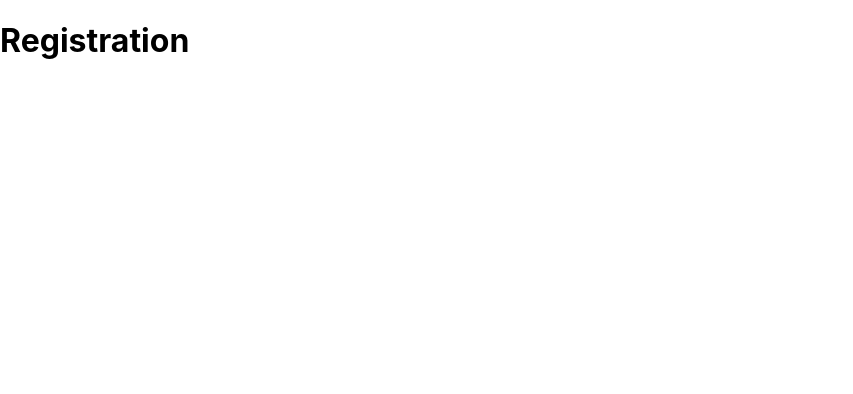
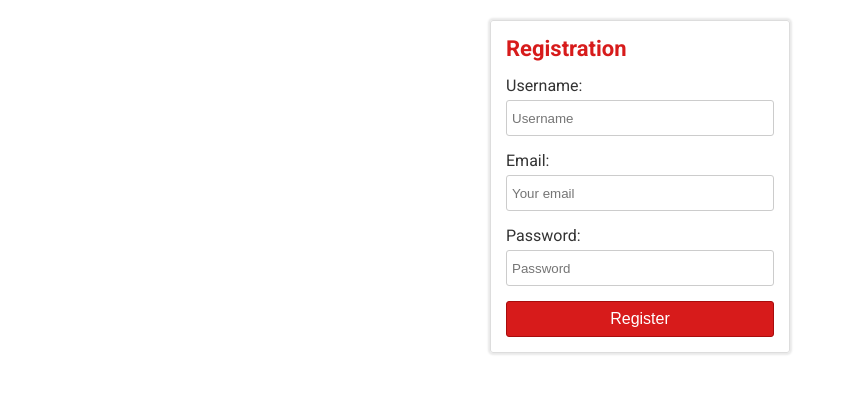
Before and after one commit to evyros/instagram-ui, a React (Create React App) app: page /register in a window 1280 px wide. Shown: the top 394 px of the page, without its empty margins (0-853 px from the left). Built offline with nearby package versions, Linux system fonts and the light colour scheme.

Commit message:
lesson 2 - registration

```diff
--- a/package.json
+++ b/package.json
@@ -6,10 +6,13 @@
     "@testing-library/jest-dom": "^5.14.1",
     "@testing-library/react": "^11.2.7",
     "@testing-library/user-event": "^12.8.3",
+    "formik": "^2.2.9",
     "react": "^17.0.2",
     "react-dom": "^17.0.2",
+    "react-router-dom": "^5.3.0",
     "react-scripts": "4.0.3",
-    "web-vitals": "^1.1.2"
+    "web-vitals": "^1.1.2",
+    "yup": "^0.32.10"
   },
   "scripts": {
     "start": "react-scripts start",
--- a/public/index.html
+++ b/public/index.html
@@ -24,7 +24,10 @@
       work correctly both with client-side routing and a non-root public URL.
       Learn how to configure a non-root public URL by running `npm run build`.
     -->
-    <title>React App</title>
+    <title>Instagram</title>
+    <link rel="preconnect" href="https://fonts.googleapis.com">
+    <link rel="preconnect" href="https://fonts.gstatic.com" crossorigin>
+    <link href="https://fonts.googleapis.com/css2?family=Roboto:wght@100;400;700&display=swap" rel="stylesheet">
   </head>
   <body>
     <noscript>You need to enable JavaScript to run this app.</noscript>
--- a/src/App.js
+++ b/src/App.js
@@ -1,10 +1,15 @@
 import './App.scss';
-import Register from "./Register/Register";
+import Register from './Register/Register';
+import { Route, Switch } from 'react-router-dom';
 
 function App() {
   return (
     <div className="App">
-      <Register />
+        <Switch>
+            <Route path="/register">
+                <Register />
+            </Route>
+        </Switch>
     </div>
   );
 }
--- a/src/Register/Register.js
+++ b/src/Register/Register.js
@@ -1,9 +1,54 @@
 import React from 'react';
+import { Formik, Form, Field, ErrorMessage } from 'formik';
+import { registerSchema } from './register.schema';
+import { register } from '../services/user.service';
+import './Register.scss';
 
 function Register() {
+
+    async function submit(values) {
+        try {
+            const user = await register(values);
+            console.log(user);
+        } catch (e) {
+            console.log(e);
+        }
+    }
+
     return (
-        <div>
-            <h1>Registration</h1>
+        <div className="Register">
+            <h1 className="Register__title">Registration</h1>
+            <Formik
+                initialValues={{ username: '', email: '', password: '' }}
+                validationSchema={registerSchema}
+                onSubmit={submit}>
+                <Form>
+                    <div className="form-group">
+                        <label htmlFor="username">Username:</label>
+                        <Field id="username" name="username" placeholder="Username" />
+                        <div className="error">
+                            <ErrorMessage name="username" />
+                        </div>
+                    </div>
+                    <div className="form-group">
+                        <label htmlFor="email">Email:</label>
+                        <Field type="email" id="email" name="email" placeholder="Your email" />
+                        <div className="error">
+                            <ErrorMessage name="email" />
+                        </div>
+                    </div>
+                    <div className="form-group">
+                        <label htmlFor="Password">Password:</label>
+                        <Field type="password" id="password" name="password" placeholder="Password" />
+                        <div className="error">
+                            <ErrorMessage name="password" />
+                        </div>
+                    </div>
+                    <div className="form-group">
+                        <button type="submit" className="btn-register">Register</button>
+                    </div>
+                </Form>
+            </Formik>
         </div>
     );
 }
--- /dev/null
+++ b/src/Register/Register.scss
@@ -0,0 +1,56 @@
+.Register {
+  width: 300px;
+  margin: 20px auto;
+  padding: 15px;
+  border: 1px solid #dddddd;
+  border-radius: 3px;
+  color: #333333;
+  box-shadow: 0 0 2px 2px #e9e9e9;
+
+  &__title {
+    font-size: 22px;
+    color: #d71b1b;
+    margin-top: 0;
+  }
+
+  .form-group {
+    margin-top: 15px;
+  }
+
+  input {
+    width: 100%;
+    height: 36px;
+    line-height: 1em;
+    border: 1px solid #cccccc;
+    border-radius: 3px;
+    padding: 5px;
+  }
+
+  label {
+    display: inline-block;
+    font-size: 16px;
+    margin-bottom: 5px;
+  }
+
+  .btn-register {
+    width: 100%;
+    height: 36px;
+    font-size: 16px;
+    color: #ffffff;
+    background-color: #d71b1b;
+    border: 1px solid #a80c0c;
+    border-radius: 3px;
+    transition: background-color 250ms;
+
+    &:hover {
+      background-color: #a80c0c;
+    }
+  }
+
+  .error {
+    color: red;
+    font-size: 12px;
+    padding-left: 7px;
+    margin-top: 3px;
+  }
+}
--- /dev/null
+++ b/src/Register/register.schema.js
@@ -0,0 +1,16 @@
+
+import * as yup from 'yup';
+
+export const registerSchema = yup.object().shape({
+	username: yup.string()
+		.min(3)
+		.max(16)
+		.required(),
+	email: yup.string()
+		.email()
+		.required(),
+	password: yup.string()
+		.min(6)
+		.max(20)
+		.required()
+});
--- /dev/null
+++ b/src/config/development.js
@@ -0,0 +1,4 @@
+
+export const development = {
+	apiUrl: 'http://localhost:4000'
+};
--- /dev/null
+++ b/src/config/index.js
@@ -0,0 +1,4 @@
+
+import { development } from './development';
+
+export default development;
--- a/src/index.js
+++ b/src/index.js
@@ -3,10 +3,13 @@ import ReactDOM from 'react-dom';
 import './index.scss';
 import App from './App';
 import reportWebVitals from './reportWebVitals';
+import { BrowserRouter } from 'react-router-dom';
 
 ReactDOM.render(
   <React.StrictMode>
-    <App />
+    <BrowserRouter>
+        <App />
+    </BrowserRouter>
   </React.StrictMode>,
   document.getElementById('root')
 );
--- a/src/index.scss
+++ b/src/index.scss
@@ -1,13 +1,15 @@
-body {
+
+* {
+  box-sizing: border-box;
+}
+
+html, body {
   margin: 0;
-  font-family: -apple-system, BlinkMacSystemFont, 'Segoe UI', 'Roboto', 'Oxygen',
+  padding: 0;
+  font-size: 16px;
+  font-family: 'Roboto', -apple-system, BlinkMacSystemFont, 'Segoe UI', 'Oxygen',
     'Ubuntu', 'Cantarell', 'Fira Sans', 'Droid Sans', 'Helvetica Neue',
     sans-serif;
   -webkit-font-smoothing: antialiased;
   -moz-osx-font-smoothing: grayscale;
 }
-
-code {
-  font-family: source-code-pro, Menlo, Monaco, Consolas, 'Courier New',
-    monospace;
-}
--- /dev/null
+++ b/src/services/user.service.js
@@ -0,0 +1,15 @@
+
+import config from '../config/index';
+
+async function register(user) {
+	const res = await fetch(config.apiUrl + '/user', {
+		method: 'POST',
+		body: JSON.stringify(user),
+		headers: {
+			'Content-Type': 'application/json'
+		}
+	});
+	return res.json();
+}
+
+export { register };
```
Also changed, not shown: 1 other file (tests, documents, lock files or other folders).
